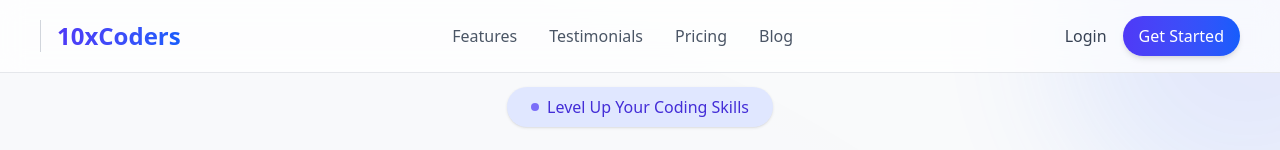
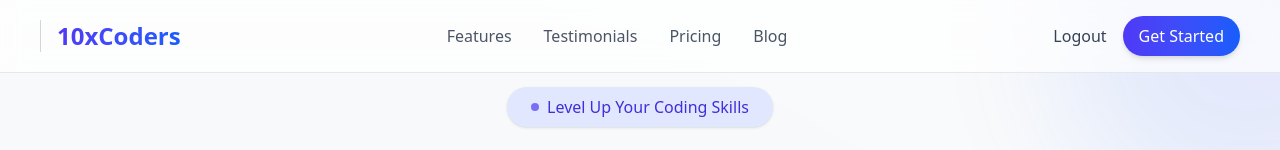
Before and after one commit to Sameer01-01/10xCoders-main, a React (Vite) app in the folder client/: page /home in a window 1280 px wide. Shown: the top 150 px of the page. Built offline with nearby package versions, Linux system fonts and the light colour scheme.

Commit message:
minor fix

```diff
--- a/client/src/components/Home.jsx
+++ b/client/src/components/Home.jsx
@@ -264,8 +264,11 @@ const Home = () => {
         </div>
 
         <div className="hidden md:flex items-center gap-4">
-          <button className="text-gray-700 hover:text-indigo-600 transition-colors duration-300 font-medium">
-            Login
+          <button
+            className="text-gray-700 hover:text-indigo-600 transition-colors duration-300 font-medium"
+            onClick={() => navigate("/")}
+          >
+            Logout
           </button>
           <button className="bg-gradient-to-r from-indigo-600 to-blue-600 hover:from-indigo-700 hover:to-blue-700 text-white font-medium py-2 px-4 rounded-full transition-all duration-300 transform hover:scale-105 shadow-md hover:shadow-indigo-500/30">
             Get Started
```
